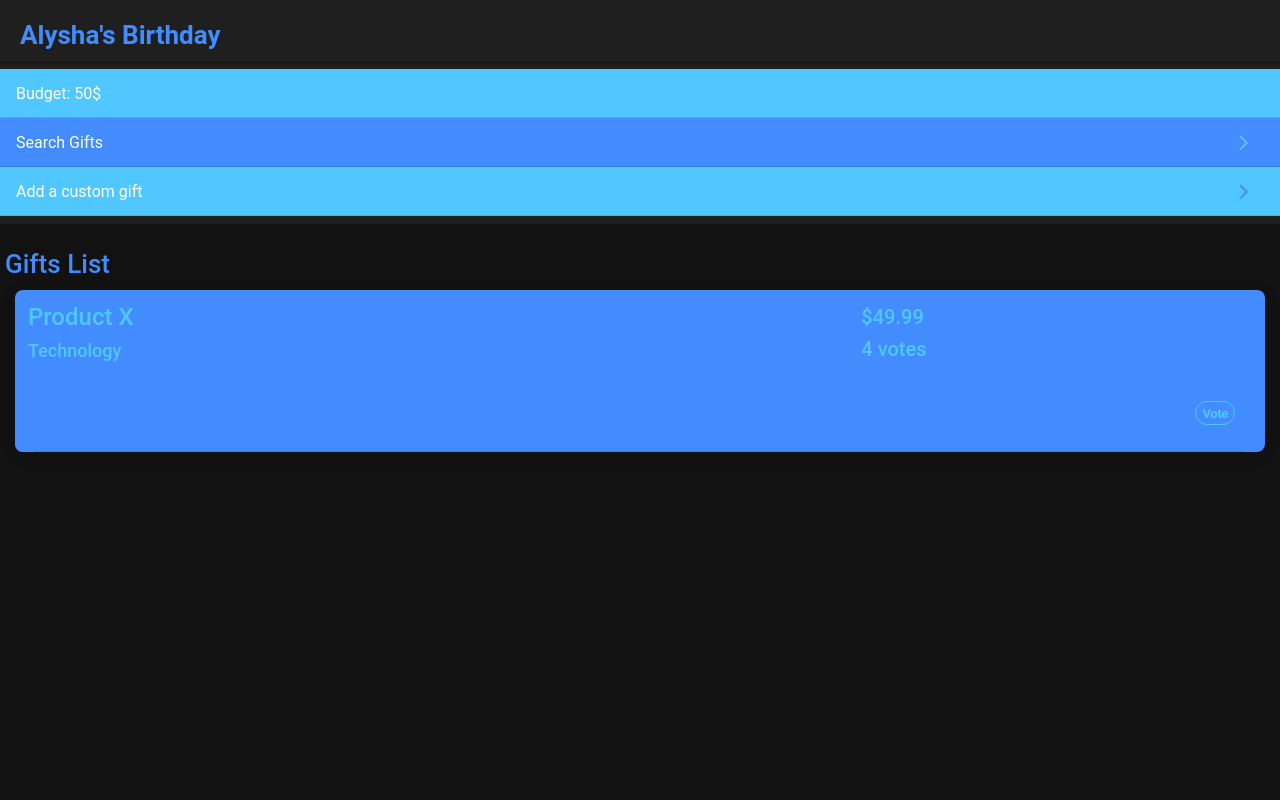
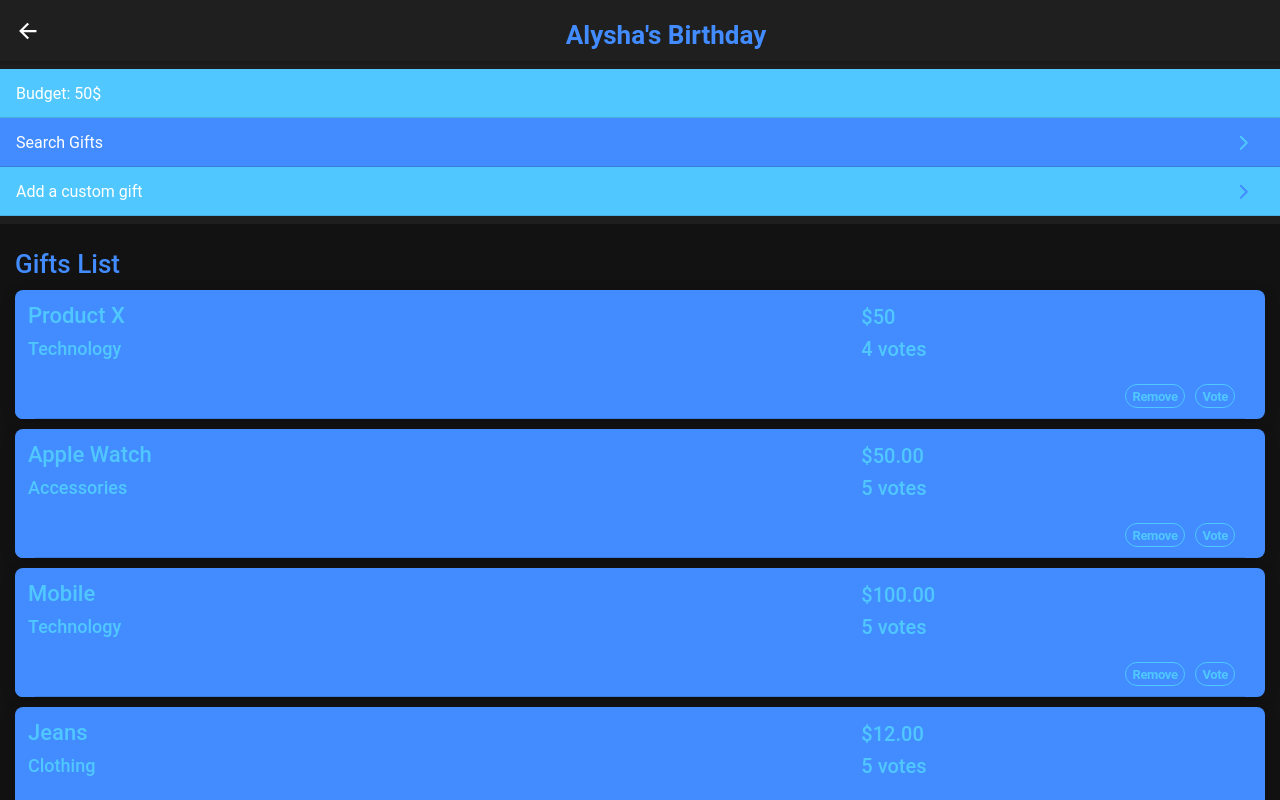
Before and after one commit to shreypdev/surprise-app, a React (Create React App) app in the folder app/: page /room in a window 1280 px wide. Built offline with nearby package versions, Linux system fonts and the light colour scheme.

Commit message:
some cleanup and completing room detail page

```diff
--- a/app/src/components/Buttons/model.ts
+++ b/app/src/components/Buttons/model.ts
@@ -10,6 +10,7 @@ export type ButtonProps = {
     className?: string;
     strong?: boolean;
     slot?: string
+    style?: any
 };
 
 export interface ButtonWithIconProps extends ButtonProps {
--- a/app/src/dummy-data/rooms.ts
+++ b/app/src/dummy-data/rooms.ts
@@ -30,3 +30,30 @@ export const dummyListOfInterests = [
     "Food",
     "Dining"
 ]
+
+export const dummyListOfProducts = [
+    {
+        productName: 'Product X',
+        category: 'Technology',
+        cost: '50',
+        numOfVotes: '4',
+    },
+    {
+        productName: 'Apple Watch',
+        category: 'Accessories',
+        cost: '50.00',
+        numOfVotes: '5',
+    },
+    {
+        productName: 'Mobile',
+        category: 'Technology',
+        cost: '100.00',
+        numOfVotes: '5',
+    },
+    {
+        productName: 'Jeans',
+        category: 'Clothing',
+        cost: '12.00',
+        numOfVotes: '5',
+    },
+]
--- a/app/src/pages/Login/Login.tsx
+++ b/app/src/pages/Login/Login.tsx
@@ -49,6 +49,7 @@ const Login: React.FC = () => {
         try {
             const response = await auth.signInWithEmailAndPassword(email!, password!);
             Loader.dismiss()
+            console.log("token - ", auth.currentUser)
             setIsLoggedIn(true);
         } catch(err) {
             Loader.dismiss()
--- a/app/src/pages/NewRoomForm/NewRoomForm.tsx
+++ b/app/src/pages/NewRoomForm/NewRoomForm.tsx
@@ -23,12 +23,14 @@ const initialRawFields: RawFieldsModel = {
 }
 
 const initialList: string[] = []
+const tempInitialList: string[] = []
+
 
 const NewRoomForm: React.FC = () => {
 
     const [interestList, setInterestList] = useState(initialList)
     const [newRoomFormFields, setNewRoomFormFields] = useState(initialNewRoomForm)
-    const [friendsList, setFriendsList] = useState(initialList)
+    const [friendsList, setFriendsList] = useState(tempInitialList)
     const colorPalette = ["primary", "secondary"]
     const [rawFields, setRawFields] = useState(initialRawFields)
     const [backBtnClicked, setBackBtnClicked] = useState(false)
@@ -36,6 +38,13 @@ const NewRoomForm: React.FC = () => {
 
     const Toast = useToast();
     const Loader = useLoader();
+
+    const clearState = () => {
+        setInterestList(initialList)
+        setFriendsList(friendsList)
+        setRawFields(initialRawFields)
+        setNewRoomFormFields(initialNewRoomForm)
+    }
 
     const onInputChange = (val: any, key: keyof NewRoomFormModel) => {
         newRoomFormFields[key] = val;
@@ -73,7 +82,13 @@ const NewRoomForm: React.FC = () => {
             Toast.error("Fields cannot be empty!")
         }
         setNewRoomCreated(true)
+        clearState()
         console.log("create new room called")
+    }
+
+    const backBtnHandler = () => {
+        setBackBtnClicked(true)
+        clearState()
     }
 
     const removeFriend = () => {
@@ -163,7 +178,7 @@ const NewRoomForm: React.FC = () => {
                                     onIonChange={(e: any) => onInputChange(e.target.value.toString(), 'budget')}
                                 />
                                 <InputWithButton
-                                    label = {"Add Friends"}
+                                    label = {"Add Member"}
                                     type="email"
                                     placeholder="Enter your friend's email"
                                     clearInput
@@ -204,7 +219,7 @@ const NewRoomForm: React.FC = () => {
 
                                 <IonRow>
                                     <IonCol size="4">
-                                        <RoundSolidButton expand="block" onClick={()=>setBackBtnClicked(true)}>
+                                        <RoundSolidButton expand="block" onClick={()=>backBtnHandler()}>
                                             Back
                                         </RoundSolidButton>
                                     </IonCol>
--- a/app/src/pages/RoomDetails/RoomDetails.tsx
+++ b/app/src/pages/RoomDetails/RoomDetails.tsx
@@ -1,16 +1,26 @@
-import { IonPage, IonHeader, IonToolbar, IonText, IonContent, IonList, IonLabel, IonItem, IonButton, IonIcon, IonRow, IonCol, IonCardContent, IonCard, IonCardTitle, IonCardSubtitle, IonCardHeader, IonItemSliding, IonItemOption, IonItemOptions } from '@ionic/react';
-import { chevronForwardOutline, colorPalette, giftSharp } from 'ionicons/icons';
+import { IonPage, IonHeader, IonToolbar, IonText, IonContent, IonList, IonLabel, IonItem, IonButton, IonIcon, IonRow, IonCol, IonCardContent, IonCard, IonCardTitle, IonCardSubtitle, IonCardHeader, IonItemSliding, IonItemOption, IonItemOptions, IonItemDivider, IonBackButton, IonButtons } from '@ionic/react';
+import { chevronForwardOutline } from 'ionicons/icons';
 import React, { useState } from 'react';
 import { RoundSolidButton } from '../../components/Buttons/Buttons';
+import { dummyListOfFriends, dummyListOfProducts } from '../../dummy-data/rooms';
+
+const initialList: string[] = []
 
 const RoomDetails: React.FC = () => {
+
+    const [giftsList, setGiftsList] = useState(dummyListOfProducts)
+    const colorPalette = ["primary", "secondary"]
+
     return (
         <IonPage>
             {/* TODO change the redirect to the newly created room */}
             <IonHeader>
                 <IonToolbar>
-                <IonText mode="ios" className="ion-text-left" color="primary">
-                    <h1 className="title-bold rooms-header">Alysha's Birthday</h1>
+                <IonButtons slot="start">
+                    <IonBackButton defaultHref="/rooms" text={''} />
+                </IonButtons>
+                <IonText mode="ios" className="ion-text-center" color="primary">
+                    <h1 className="title-bold">Alysha's Birthday</h1>
                 </IonText>
                 </IonToolbar>
             </IonHeader>
@@ -42,28 +52,68 @@ const RoomDetails: React.FC = () => {
                 <IonRow>
                     <IonCol>
                     <IonText color = 'primary'>
-                        <h1>Gifts List</h1>
+                        <h1 style={{marginLeft: '10px'}}>Gifts List</h1>
                     </IonText>
+                    {giftsList.length!==0
+                    ? giftsList.map(({productName, category, cost, numOfVotes})=>(
                         <IonCard mode="ios" className="card" color="primary" style={{margin:'10px'}}>
                             <IonRow>
                                 <IonCol size="8">
                                     <IonText color = 'secondary'>
-                                    <h2 style={{margin:'8px'}}>Product X</h2>
-                                    <h5 style={{margin:'8px'}}>Technology</h5>
+                                        <h3 style={{margin:'8px'}}>{productName}</h3>
+                                        <h5 style={{margin:'8px'}}>{category}</h5>
                                     </IonText>
                                 </IonCol>
                                 <IonCol size="4">
                                     <IonText color = 'secondary'>
-                                    <h4 style={{margin:'8px', marginTop:'10px'}}>$49.99</h4>
-                                    <h4 style={{margin:'8px'}}>4 votes</h4>
+                                        <h4 style={{margin:'8px', marginTop:'10px'}}>${cost}</h4>
+                                        <h4 style={{margin:'8px'}}>{numOfVotes} votes</h4>
                                     </IonText>
                                 </IonCol>
                             </IonRow>
 
                             <IonItem color='primary' style={{marginRight: '20px'}}>
-                            <RoundSolidButton fill="outline" color='secondary' slot="end">Vote</RoundSolidButton>
+                                <RoundSolidButton fill="outline" size='small' color='secondary' slot="end" style={{marginTop: '10px', marginBottom: '10px', marginRight:'10px'}}>Remove</RoundSolidButton>
+                                <RoundSolidButton fill="outline" size='small' color='secondary' slot="end" style={{marginTop: '10px', marginBottom: '10px'}}>Vote</RoundSolidButton>
                             </IonItem>
                         </IonCard>
+                    ))
+                    :<IonText color="primary" >
+                        <p style={{marginLeft: '20px'}}>No Gifts added.</p>
+                    </IonText>}
+
+                    <hr style={{backgroundColor: "#f85d61"}}/>
+                    <IonText color = 'primary'>
+                        <h1 style={{marginLeft: '10px'}}>Members</h1>
+                    </IonText>
+                    {/* TODO: add functionality of removing friends  */}
+                    <IonList inset style={{margin:'0px'}}>
+                        {
+                            dummyListOfFriends.length !== 0
+                            ?   dummyListOfFriends.map((email, index) => {
+                                    // 0 for even and 1 for odd
+                                    const isEven = index % 2 === 0 ? 0 : 1;
+                                    return (
+                                        <IonItemSliding key={`room-item-${index}`}>
+                                            <IonItem color={colorPalette[isEven]} >
+
+                                                <IonLabel>
+                                                    <IonText className="ion-text-wrap">
+                                                        <h3>{email}</h3>
+                                                        <div style={{marginTop: "5px"}}></div>
+                                                    </IonText>
+                                                </IonLabel>
+                                            </IonItem>
+                                            <IonItemOptions side="end">
+                                                <IonItemOption onClick={()=> console.log("remove freind")} color={colorPalette[isEven+1]}>Remove</IonItemOption>
+                                            </IonItemOptions>
+                                    </IonItemSliding>
+                                )})
+                            : <IonText color="primary">
+                                <p>No Friends added.</p>
+                            </IonText>
+                        }
+                    </IonList>
 
                     </IonCol>
 
```
Lines whose indentation alone changed are shown as unchanged.
